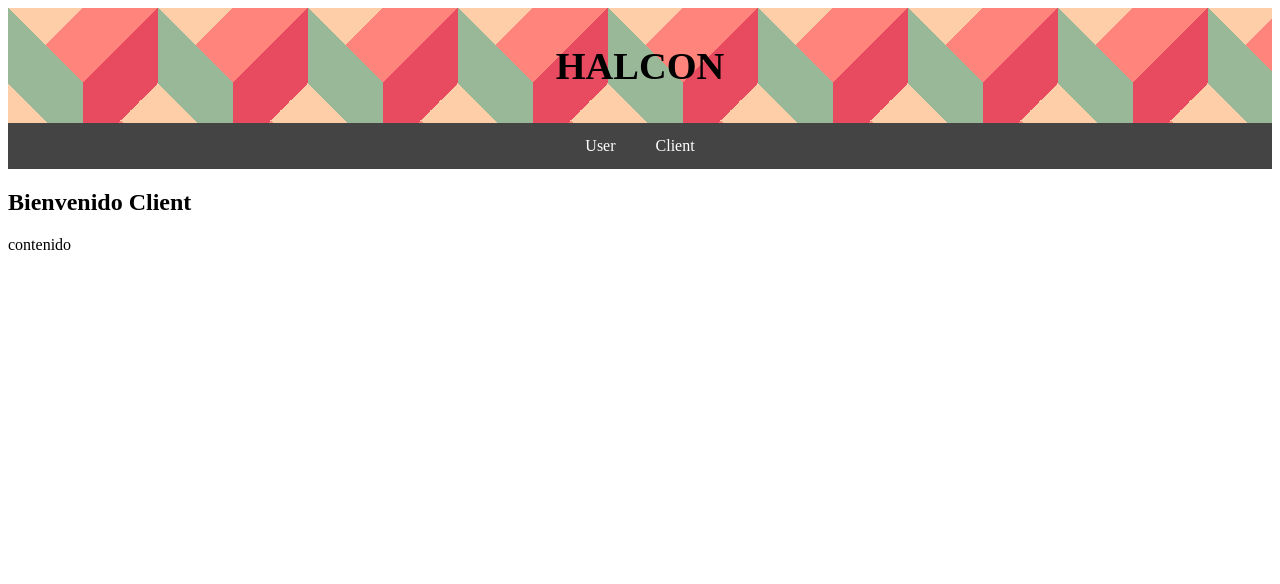
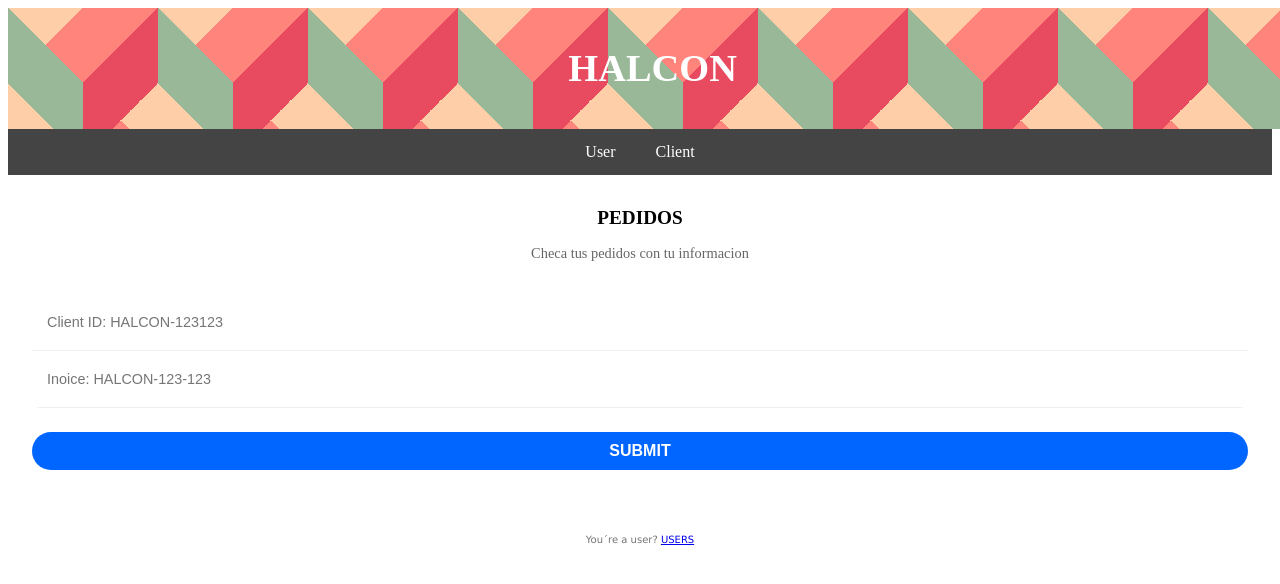
Before and after one commit to bengamer2005/Evidence3_WebAappDesing, a React (Vite) app in the folder frontend/: page / in a window 1280 px wide. Shown: the top 584 px of the page. Built offline with nearby package versions, Linux system fonts and the light colour scheme.

Commit message:
se crean las vistas para las landingPages

```diff
--- a/frontend/src/pages/dashboard/dashboardAdmin.jsx
+++ b/frontend/src/pages/dashboard/dashboardAdmin.jsx
@@ -4,6 +4,7 @@ import Card from "../../components/card"
 import editUser from "../../img/editUser.png"
 import seeUsers from "../../img/seeUsers.png"
 import seeOrders from "../../img/seeOrders.png"
+import createUser from "../../img/createUser.png"
 
 const DashboardAdmin = () => {
     return (
@@ -13,7 +14,7 @@ const DashboardAdmin = () => {
             <div className="cards">
                 <Card
                     link = "/halcon-user/dashboard-admin/create-user"
-                    img = "https://www.evirtualplus.com/wp-content/uploads/2021/07/como-crear-manualmente-usuarios-en-moodle.png"
+                    img = {createUser}
                     role = "CREATE"
                     description = "Aqui estara la descripcion de create">
                 </Card>
--- a/frontend/src/pages/landingpage/clientView.jsx
+++ b/frontend/src/pages/landingpage/clientView.jsx
@@ -1,4 +1,5 @@
 import React from "react"
+import { Link } from "react-router"
 import Header from "../../components/header"
 
 const ClientView = () => {
@@ -6,8 +7,22 @@ const ClientView = () => {
         <>
             <Header/>
             <main>
-                <h2>Bienvenido Client</h2>
-                <p>contenido</p>
+                <form id="form" className="form">
+                    <span className="title">PEDIDOS</span>
+                    <span className="subtitle"> Checa tus pedidos con tu informacion</span>
+
+                    <div className="form-container">
+                        <input type="text" id="id_cliente" className="numCliente" placeholder="Client ID: HALCON-123123"/>
+                        <input type="text" id="num_factura" className="NumFactura" placeholder="Inoice: HALCON-123-123"/>
+                    </div>
+
+                    <button type="submit" id="submit" className="submit">SUBMIT</button>
+                    <p id="error-message" className="error-message"></p>
+
+                    <p className="sign-up-label">
+                        You´re a user? <Link to="/halcon-user">USERS</Link>
+                    </p>
+                </form>
             </main>
         </>
     )
--- a/frontend/src/pages/landingpage/userView.jsx
+++ b/frontend/src/pages/landingpage/userView.jsx
@@ -1,16 +1,31 @@
 import React from "react"
 import Header from "../../components/header"
+import { Link } from "react-router"
+import "../../styles/UserView.css"
 
 const UserViews = () => {
     return (
-    <div>
-        <Header/>
-        <main>
-            <h2>Bienvenido Users</h2>
-            <p>contenido</p>
-        </main>
-    </div>
+        <>
+            <Header/>
+            <main>
+                <form id="registerForm" className="form">
+                    <span className="title">USERS</span>
+                    <span className="subtitle">Enter the platform with your data</span>
 
+                    <div className="form-container">
+                        <input type="email" id="email" className="NumFactura" placeholder="Email"/>
+                        <input type="password" id="password" className="NumFactura" placeholder="Password"/>
+                        <input type="role" id="role" className="NumFactura" placeholder="Role"/>
+                    </div>
+
+                    <button type="submit" className="submit">SUBMIT</button>
+
+                    <p className="sign-up-label">
+                        You were looking for an Order <Link to="/">CLIENT</Link>
+                    </p>
+                </form>
+            </main>
+        </>
     )
 }
 
--- /dev/null
+++ b/frontend/src/styles/userView.css
@@ -0,0 +1,197 @@
+.container {
+    width: 100%;
+    height: auto;
+    background-color: #0f172a;
+    background-image: linear-gradient(
+        45deg,
+        rgba(59, 130, 246, 0.08) 25%,
+        transparent 25%,
+        transparent 75%,
+        rgba(59, 130, 246, 0.08) 75%
+      ),
+      linear-gradient(
+        -45deg,
+        rgba(59, 130, 246, 0.08) 25%,
+        transparent 25%,
+        transparent 75%,
+        rgba(59, 130, 246, 0.08) 75%
+      ),
+      linear-gradient(
+        45deg,
+        transparent 40%,
+        rgba(99, 102, 241, 0.1) 40%,
+        rgba(99, 102, 241, 0.1) 60%,
+        transparent 60%
+      ),
+      linear-gradient(
+        -45deg,
+        transparent 40%,
+        rgba(99, 102, 241, 0.1) 40%,
+        rgba(99, 102, 241, 0.1) 60%,
+        transparent 60%
+      ),
+      radial-gradient(circle at 50% 50%, #1e293b 0%, #0f172a 100%);
+    background-size:
+      60px 60px,
+      60px 60px,
+      120px 120px,
+      120px 120px,
+      100% 100%;
+    background-position:
+      0 0,
+      30px 30px,
+      0 0,
+      60px 60px,
+      0 0;
+    position: relative;
+}
+
+.container::before {
+    content: "";
+    position: absolute;
+    inset: 0;
+    background: repeating-linear-gradient(
+        45deg,
+        rgba(255, 255, 255, 0.03) 0px,
+        rgba(255, 255, 255, 0.03) 1px,
+        transparent 1px,
+        transparent 10px
+      ),
+      repeating-linear-gradient(
+        -45deg,
+        rgba(255, 255, 255, 0.03) 0px,
+        rgba(255, 255, 255, 0.03) 1px,
+        transparent 1px,
+        transparent 10px
+      );
+    background-size: 20px 20px;
+    filter: blur(0.5px);
+}
+
+header {
+color: #fff;
+padding: 1%;
+}
+
+.form-box {
+    max-width: 300px;
+    background: #f1f7fe;
+    overflow: hidden;
+    border-radius: 16px;
+    color: #010101;
+    box-shadow: rgb(0 0 0 / 8%) 0 2px 4px;
+    position: relative;
+    display: flex;
+    justify-content: center;
+    align-items: center;
+    height: 82vh;
+    width: auto;
+    max-height: auto;
+    max-width: 100%;
+}
+
+.form {
+    position: relative;
+    display: flex;
+    flex-direction: column;
+    padding: 32px 24px 24px;
+    gap: 16px;
+    text-align: center;
+}
+
+  /*Form text*/
+.title {
+    font-weight: bold;
+    font-size: 1.6rem;
+}
+
+.subtitle {
+    font-size: 1rem;
+    color: #666;
+}
+
+  /*Inputs box*/
+.form-container {
+    overflow: hidden;
+    border-radius: 8px;
+    background-color: #fff;
+    margin: 1rem 0 .5rem;
+    width: 100%;
+}
+
+.numCliente {
+    background: none;
+    border: 0;
+    outline: 0;
+    height: 40px;
+    width: 100%;
+    border-bottom: 1px solid #eee;
+    font-size: .9rem;
+    padding: 8px 15px;
+}
+
+.NumFactura {
+    background: none;
+    border: 0;
+    outline: 0;
+    height: 40px;
+    width: 100%;
+    border-bottom: 1px solid #eee;
+    font-size: .9rem;
+    padding: 8px 15px;
+}
+
+.form-section {
+    padding: 16px;
+    font-size: .85rem;
+    background-color: #e0ecfb;
+    box-shadow: rgb(0 0 0 / 8%) 0 -1px;
+}
+
+.form-section a {
+    font-weight: bold;
+    color: #0066ff;
+    transition: color .3s ease;
+}
+
+.form-section a:hover {
+    color: #005ce6;
+    text-decoration: underline;
+}
+
+  /*Button*/
+.form button {
+    background-color: #0066ff;
+    color: #fff;
+    border: 0;
+    border-radius: 24px;
+    padding: 10px 16px;
+    font-size: 1rem;
+    font-weight: 600;
+    cursor: pointer;
+    transition: background-color .3s ease;
+}
+
+.form button:hover {
+    background-color: #005ce6;
+}
+
+.sign-up-label {
+  margin: 0;
+  font-size: 10px;
+  color: #747474;
+  font-family: "Lucida Sans", "Lucida Sans Regular", "Lucida Grande",
+          "Lucida Sans Unicode", Geneva, Verdana, sans-serif;
+}
+
+.sign-up-link {
+  margin-left: 1px;
+  font-size: 11px;
+  text-decoration: underline;
+  text-decoration-color: teal;
+  color: teal;
+  cursor: pointer;
+  font-weight: 800;
+  font-family: "Lucida Sans", "Lucida Sans Regular", "Lucida Grande",
+          "Lucida Sans Unicode", Geneva, Verdana, sans-serif;
+}
```
